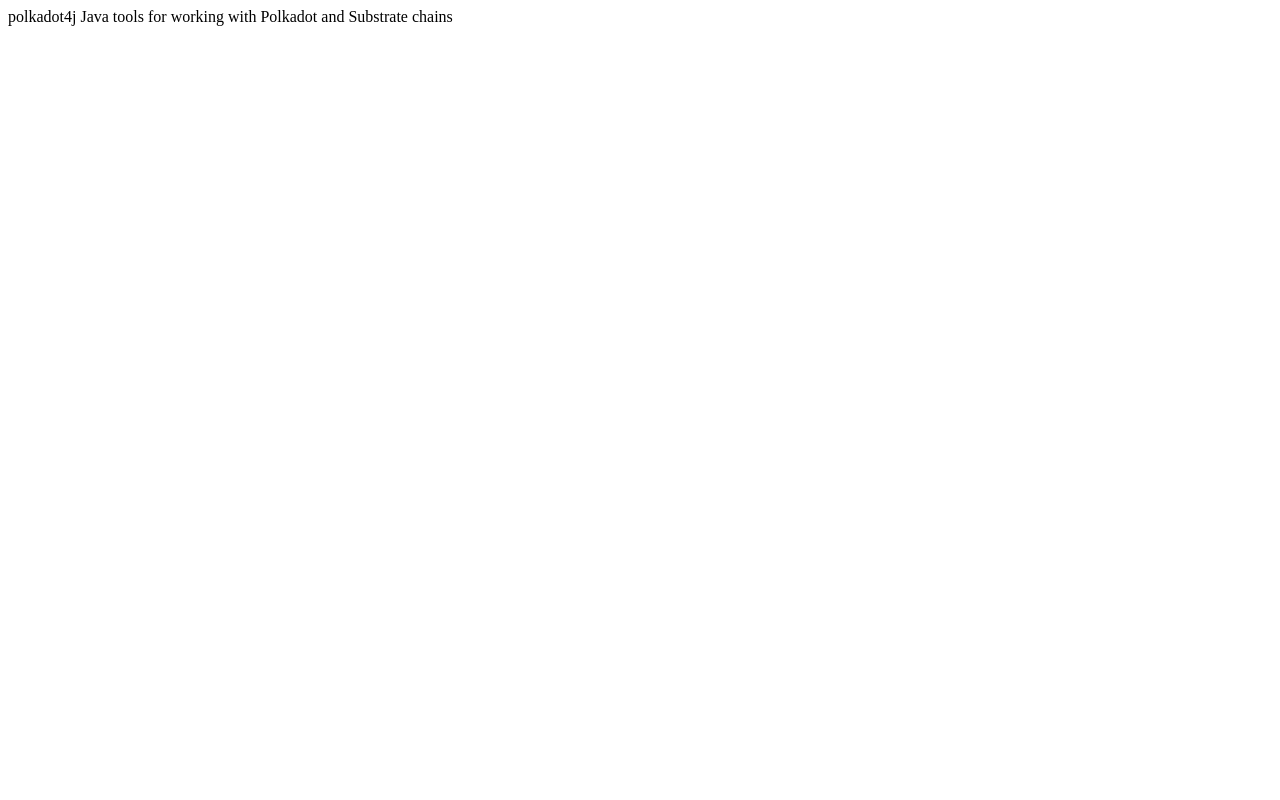
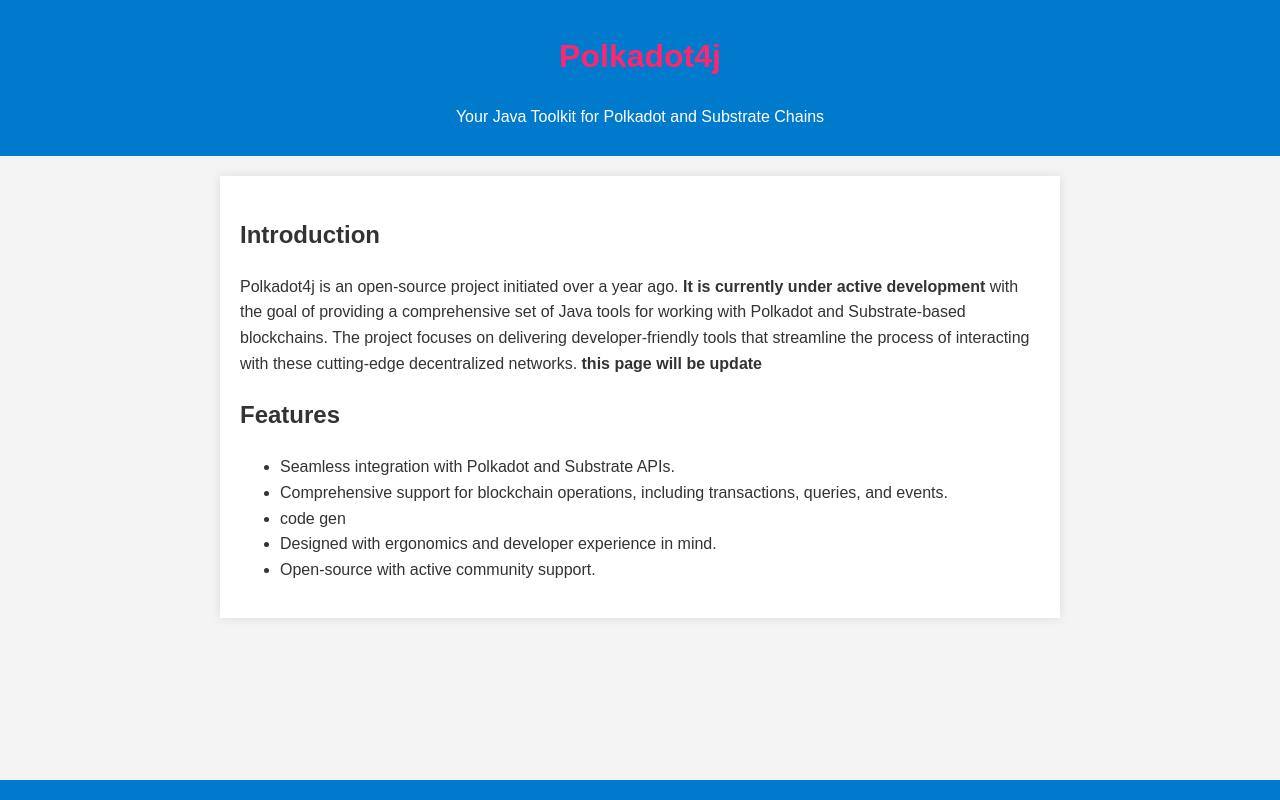
Before and after one commit to polkadot4j/polkadot4j.github.io, a plain HTML site: page index.html in a window 1280 px wide. Drawn offline with Linux system fonts and the light colour scheme.

Commit message:
Update index.html

```diff
--- a/index.html
+++ b/index.html
@@ -2,9 +2,90 @@
 <html lang="en">
 <head>
     <meta charset="UTF-8">
-    <title>polkadot4j Java tools for working with Polkadot and Substrate  chains</title>
+    <meta name="viewport" content="width=device-width, initial-scale=1.0">
+    <title>Polkadot4j - Java Tools for Polkadot and Substrate Chains</title>
+    <style>
+        body {
+            font-family: Arial, sans-serif;
+            line-height: 1.6;
+            margin: 0;
+            padding: 0;
+            background-color: #f4f4f4;
+            color: #333;
+        }
+        header {
+            background-color: #007acc;
+            color: #fff;
+            padding: 10px 20px;
+            text-align: center;
+        }
+        nav {
+            background-color: #333;
+            color: #fff;
+            padding: 10px;
+            text-align: center;
+        }
+        nav a {
+            color: #fff;
+            margin: 0 15px;
+            text-decoration: none;
+        }
+        main {
+            padding: 20px;
+        }
+        footer {
+            background-color: #007acc;
+            color: #fff;
+            text-align: center;
+            padding: 10px 20px;
+            position: fixed;
+            bottom: 0;
+            width: 100%;
+        }
+        h1 {
+            color: #007acc;
+        }
+        .container {
+            max-width: 800px;
+            margin: auto;
+            background: #fff;
+            padding: 20px;
+            box-shadow: 0 0 10px rgba(0, 0, 0, 0.1);
+        }
+    </style>
 </head>
 <body>
-polkadot4j Java tools for working with Polkadot and Substrate  chains
+
+<header>
+    <h1 style="color: #ff2670;">Polkadot4j</h1>
+    <p>Your Java Toolkit for Polkadot and Substrate Chains</p>
+</header>
+
+
+<main>
+    <div class="container">
+        <section id="introduction">
+            <h2>Introduction</h2>
+            <p>Polkadot4j is an open-source project initiated over a year ago. <b>It is currently under active development</b> with the goal of providing a comprehensive set of Java tools for working with Polkadot and Substrate-based blockchains. The project focuses on delivering developer-friendly tools that streamline the process of interacting with these cutting-edge decentralized networks. <b>this page will be update</b></p>
+        </section>
+
+        <section id="features">
+            <h2>Features</h2>
+            <ul>
+                <li>Seamless integration with Polkadot and Substrate APIs.</li>
+                <li>Comprehensive support for blockchain operations, including transactions, queries, and events.</li>
+                <li> code gen</li>
+                <li>Designed with ergonomics and developer experience in mind.</li>
+                <li>Open-source with active community support.</li>
+            </ul>
+        </section>
+
+    </div>
+</main>
+
+<footer>
+
+</footer>
+
 </body>
 </html>
```
